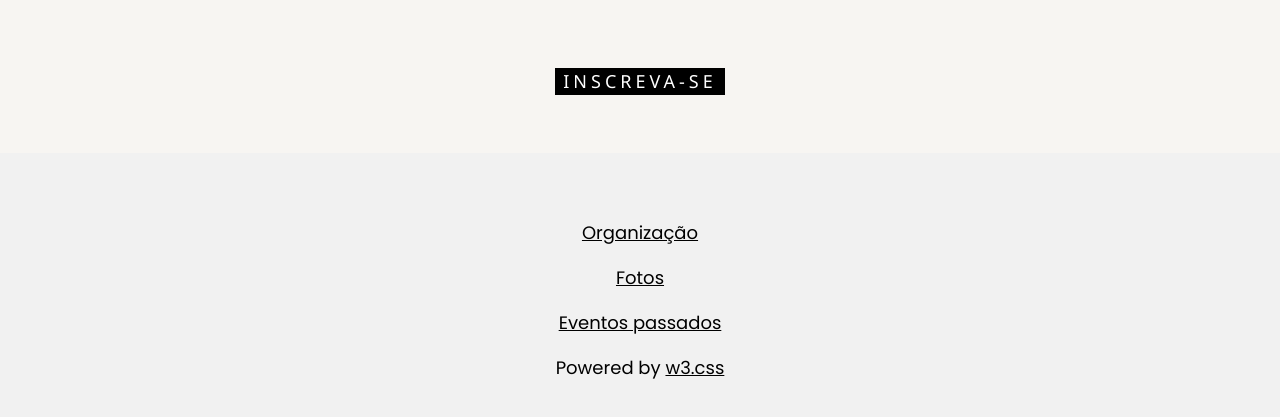
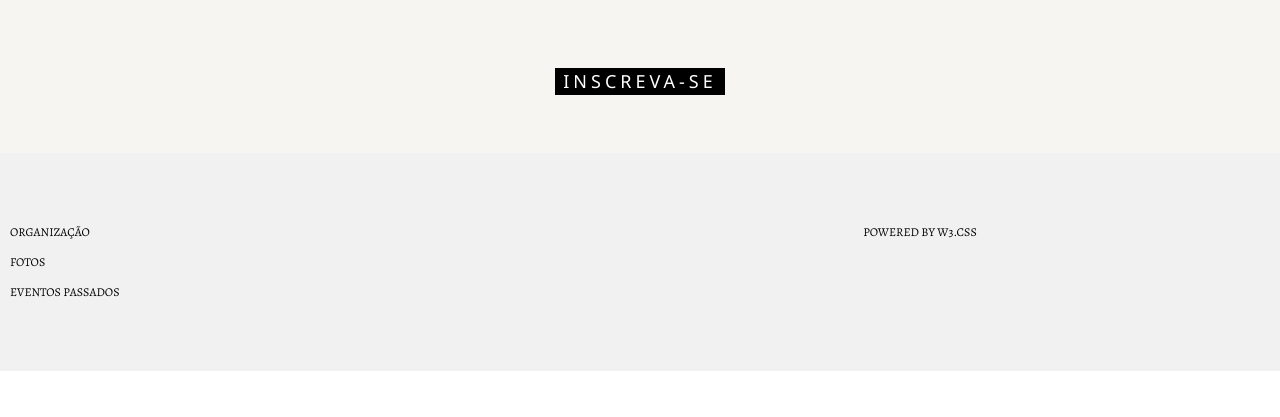
Before and after one commit to semanadoime2018/semanadoime2018.github.io, a plain HTML site: page index.html in a window 1280 px wide. Shown: the part 3596-4013 px from the top of the page. After the commit the page ends 3967 px from the top, so only its background shows below. Drawn offline with nearby package versions, Linux system fonts and the light colour scheme; some packages are replaced by stand-ins of ours.

Commit message:
Update index.css
Respectiva atualização a esse [commit](https://github.com/yurigabrich/semana_do_ime_2018/commit/90f9576eb38666fbad643b470aced5c688a3df38).

```diff
--- a/index.css
+++ b/index.css
@@ -1759,3 +1759,42 @@ a {
 		border: 8px solid rgb(255, 255, 255, 1);
 		background-color: rgb(10, 10, 10, 0.1);
 }
+
+/*
+* FOOTER CONFIG
+*/
+
+* {
+    box-sizing: border-box;
+}
+
+/* Create three equal columns that floats next to each other */
+.column {
+    float: left;
+    width: 33.33%;
+    padding: 10px;
+		font-family: 'Alegreya', serif;
+    font-size: 12px;
+		text-transform: uppercase;
+		text-align: left;
+		/*display: table-cell;
+		vertical-align: bottom;*/
+}
+
+/* Clear floats after the columns */
+.row:after {
+    content: "";
+    display: table;
+    clear: both;
+}
+
+/* Responsive layout - makes the three columns stack on top of each other instead of next to each other */
+@media screen and (max-width: 600px) {
+    .column {
+        width: 100%;
+    }
+}
+
+a:link {
+		text-decoration:none;
+}
```
